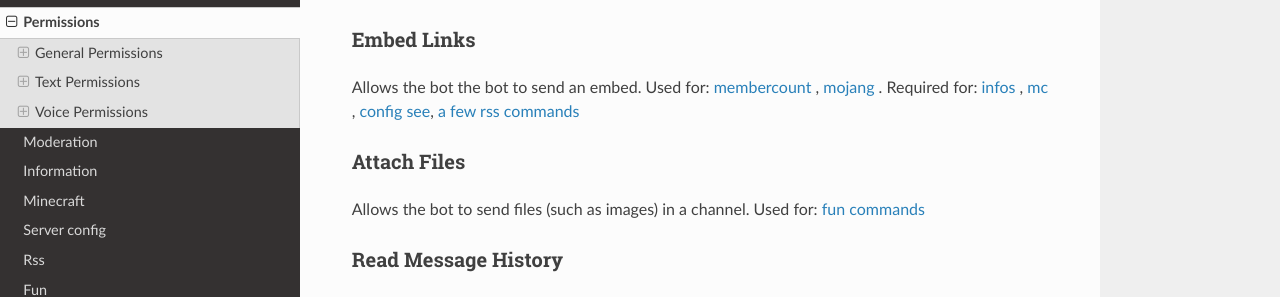
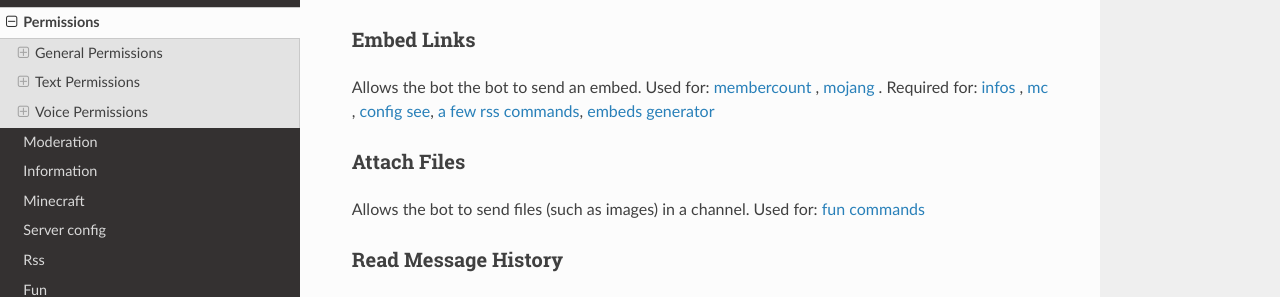
Before and after one commit to Axobot-org/Axobot, a Sphinx documentation site: the page built from docs/perms.rst, in a window 1280 px wide and 900 px high, scrolled down 2263 px. Shown: the part 156-453 px from the top of the window. Built offline with Sphinx 7.4.7 and the Read the Docs theme 2.0.0, drawn with Linux system fonts in a browser that asks for light colours.

Commit message:
[doc] fix typo

```diff
--- a/docs/miscellaneous.rst
+++ b/docs/miscellaneous.rst
@@ -45,4 +45,4 @@ This command is particularly useful if the 'say' command is no longer enough for
 
 Each argument is presented in the form :code:`name="value"`. If you want a line break, you can use the character :code:`\n`, and if you want to use quotation marks without closing the argument, you will have to escape them (with a \ in front). To better understand how it works, here is an example of how to use it: :code:`embed title="Here is my title!" content="Blah blah \nBlah ?" footer="Do you mean \"Text\"? "`
 
-.. warning:: Hey, this may sound weird, but Zbot needs "`Embed Links <perms.html#embed-links>`_" permission to send embeds....
+.. warning:: Hey, this may sound weird, but Zbot needs "`Embed Links <perms.html#embed-links>`_" permission to send embeds...
--- a/docs/perms.rst
+++ b/docs/perms.rst
@@ -113,7 +113,7 @@ Allows the bot to pin or delete any message. Used for: `mute <moderator.html#mut
 Embed Links
 -----------
 
-Allows the bot the bot to send an embed. Used for: `membercount <infos.html#membercount>`_ , `mojang <minecraft.html#mojang>`_ . Required for: `infos <infos.html#info>`_ , `mc <minecraft.html#mc>`_ , `config see <config.html#watch>`_, `a few rss commands <rss.html>`_
+Allows the bot the bot to send an embed. Used for: `membercount <infos.html#membercount>`_ , `mojang <minecraft.html#mojang>`_ . Required for: `infos <infos.html#info>`_ , `mc <minecraft.html#mc>`_ , `config see <config.html#watch>`_, `a few rss commands <rss.html>`_, `embeds generator <miscellaneous.html#embed>`_
 
 
 Attach Files
```
